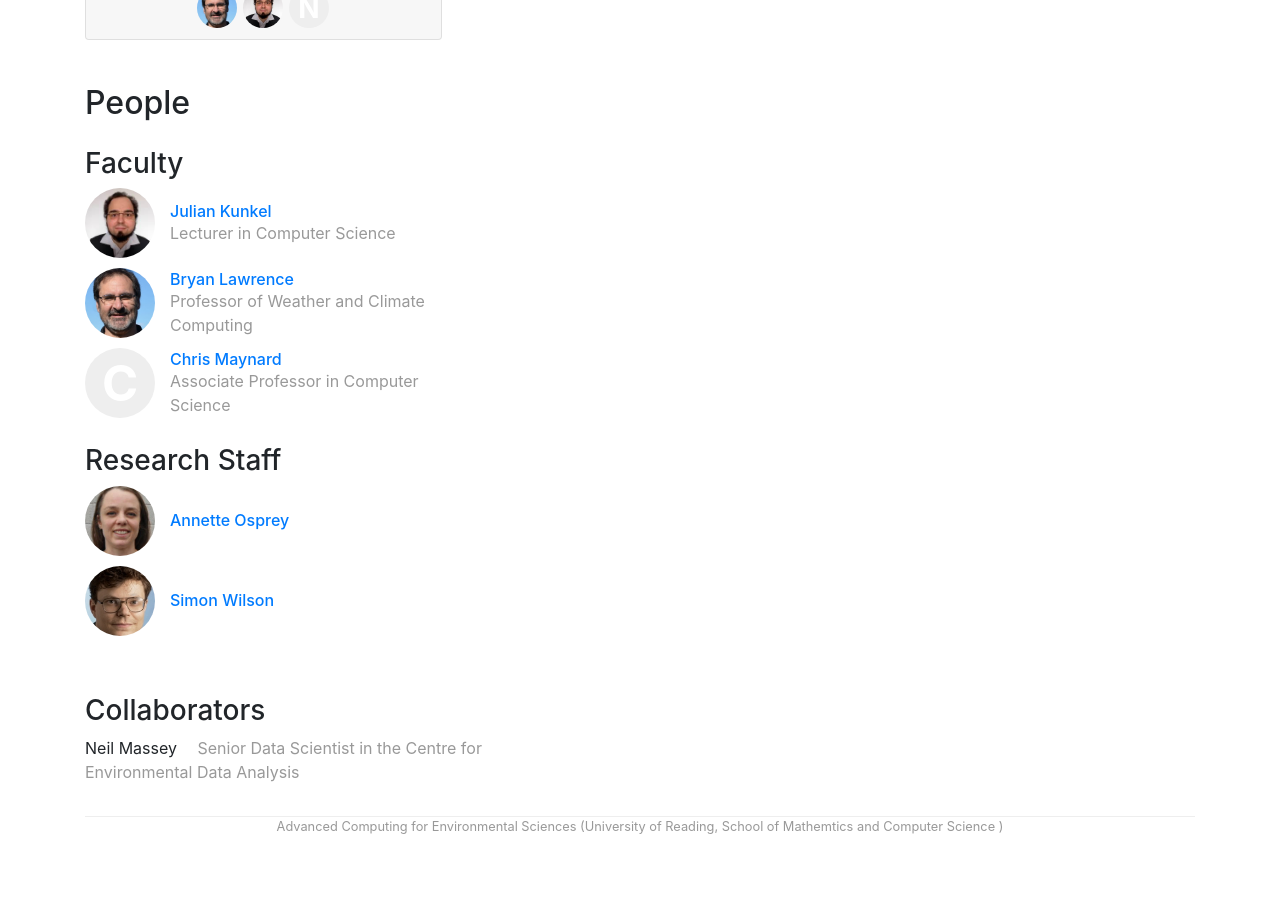
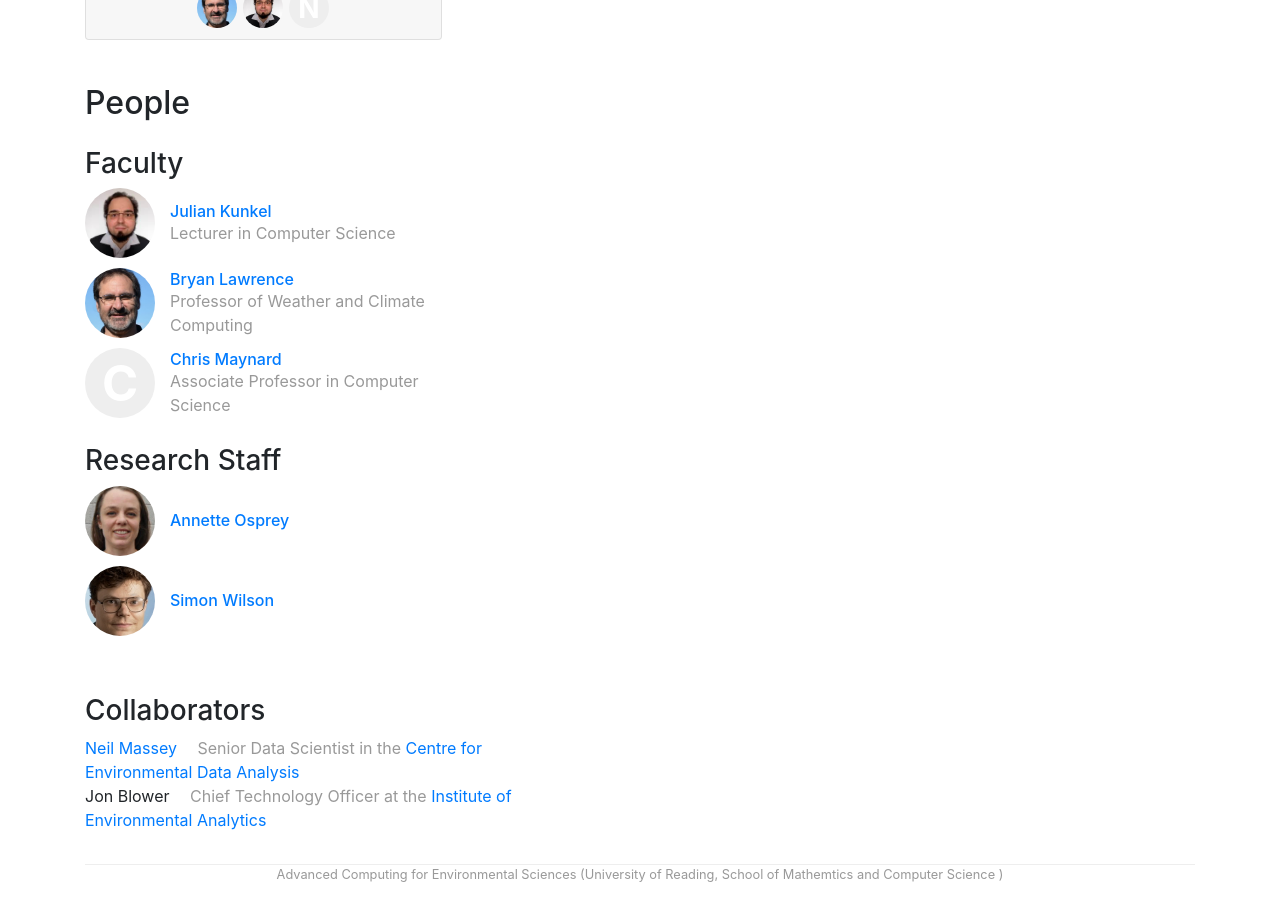
Before and after one commit to uor-aces/uor-aces.github.io, a Jekyll site: the page built from index.html, in a window 1280 px wide and 900 px high, scrolled down 1609 px. Built offline with Jekyll 4.4.1, drawn with Linux system fonts in a browser that asks for light colours; before the commit the page ends 2461 px from its top, so only the background shows below that.

Commit message:
adding JB

```diff
--- a/_data/people.yml
+++ b/_data/people.yml
@@ -35,7 +35,15 @@ simon:
 neil:
     display_name: "Neil Massey"
     role: collab
-    bio: Senior Data Scientist in the Centre for Environmental Data Analysis
+    bio: Senior Data Scientist in the <a href="https://www.ceda.ac.uk">Centre for Environmental Data Analysis<a>
+    webpage: http://www.ceda.ac.uk/about/team/#neil
+
+
+jon:
+    display_name: "Jon Blower"
+    role: collab
+    bio: Chief Technology Officer at the <a href="http://www.the-iea.org/about/team/">Institute of Environmental Analytics</a>
+
 
 
 
```
